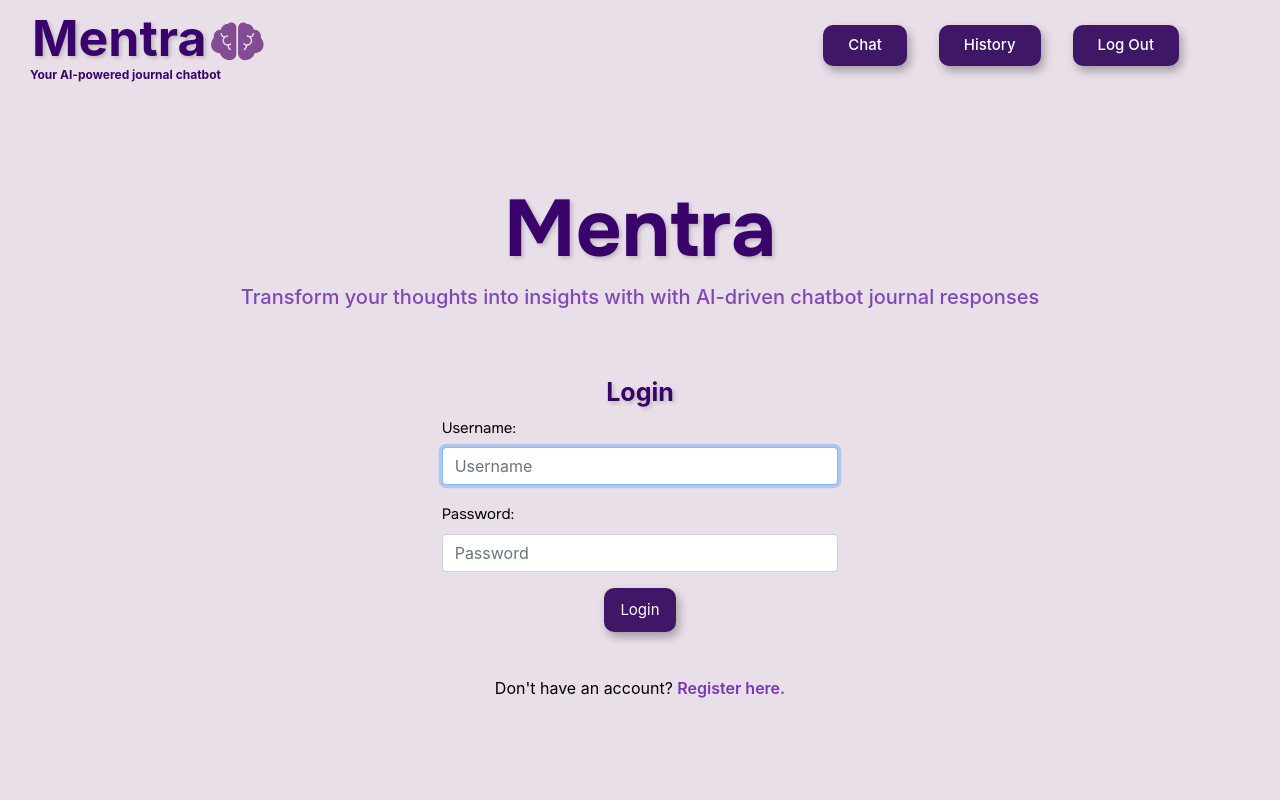
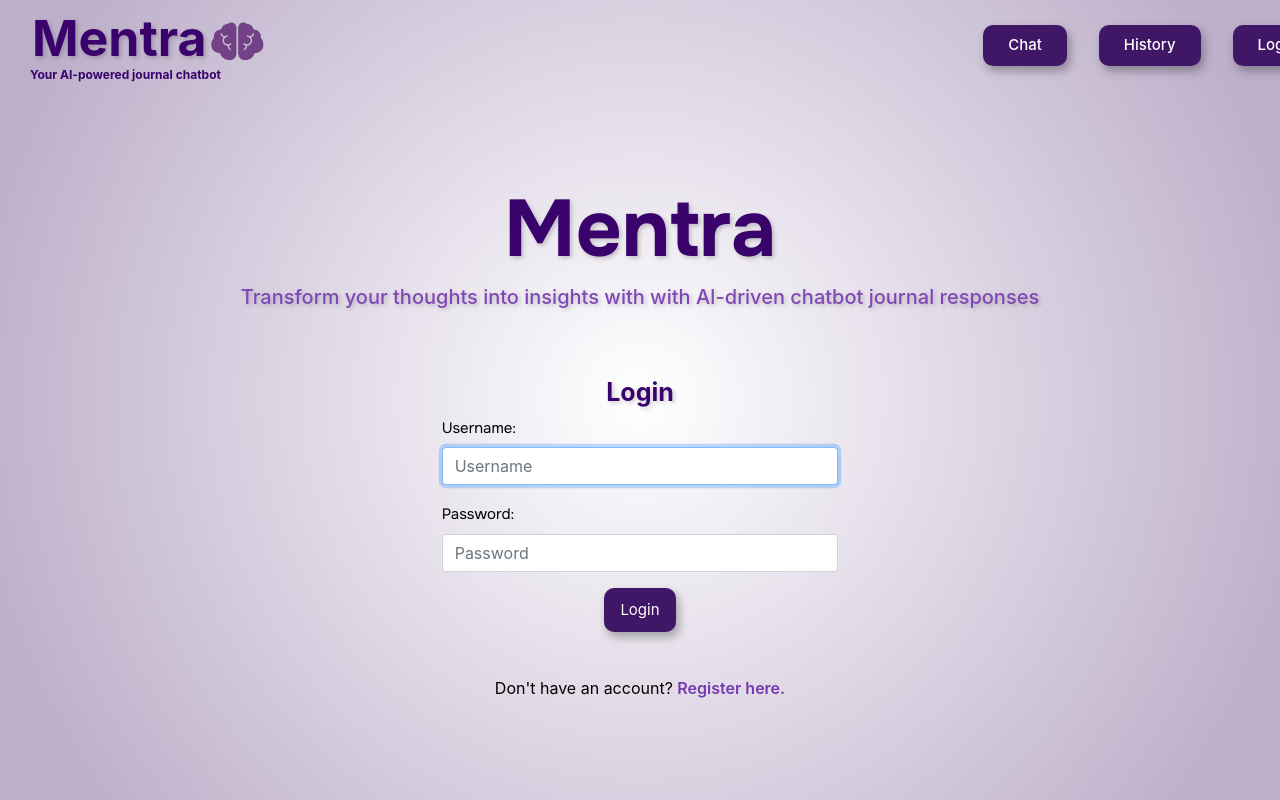
Before and after one commit to steph-xue/mentra, a Django app: page / in a window 1280 px wide. Run offline with Django 5.2, Linux system fonts and the light colour scheme; a user stored in the database is signed in; some libraries are stand-ins or nearby versions.

Commit message:
fix nav and add gradient background

```diff
--- a/application/static/application/styles.css
+++ b/application/static/application/styles.css
@@ -1,9 +1,14 @@
+:root {
+    --primary-color: rgb(57, 3, 107);
+    --secondary-color: rgb(128, 71, 182);
+}
+
 html, body {
     min-height: 100vh;
     margin: 0;
     padding: 0;
     overflow: auto;
-    background-color: #e9dfe9;
+    background: radial-gradient(circle, white, rgb(189, 175, 202) 90%); /* Only use the gradient */
 }
 
 .container {
@@ -11,11 +16,6 @@ html, body {
     width: 100%;
     background-color: inherit;
 }
-
-:root {
-    --primary-color: rgb(57, 3, 107);
-    --secondary-color: rgb(128, 71, 182);
-  }
 
 .main {
     color: black;
@@ -59,6 +59,7 @@ html, body {
 }
 
 .login-description {
+    text-shadow: 2px 2px 4px rgba(0, 0, 0, 0.2);
     justify-content: center;
     font-size: 20px;
     align-items: center;
@@ -119,7 +120,7 @@ html, body {
     justify-content: flex-end;
     display: flex;
     width: 100%;
-    margin-left: 5px;
+    margin-right: -10em;
 }
 
 .nav-item {
@@ -257,6 +258,7 @@ input[type="radio"] {
 .category-description {
     font-weight: 400;
     font-size: 14px;
+    padding-left: 10px;
 }
 
 .category-card:hover {
```
Also changed, not shown: db.sqlite3.
